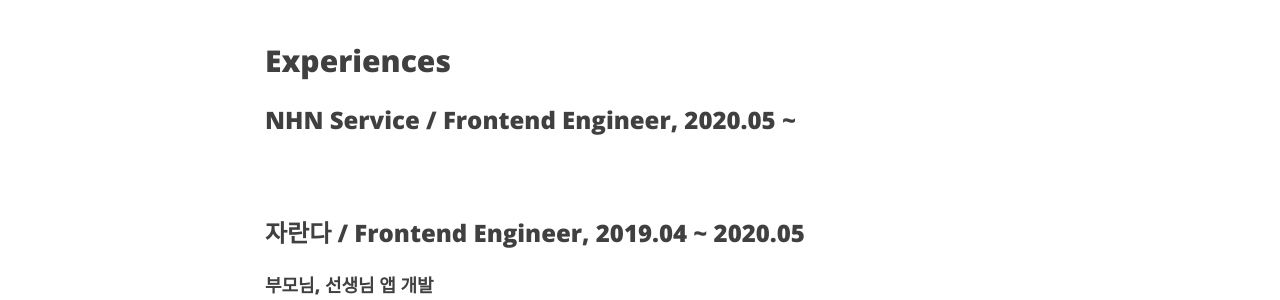
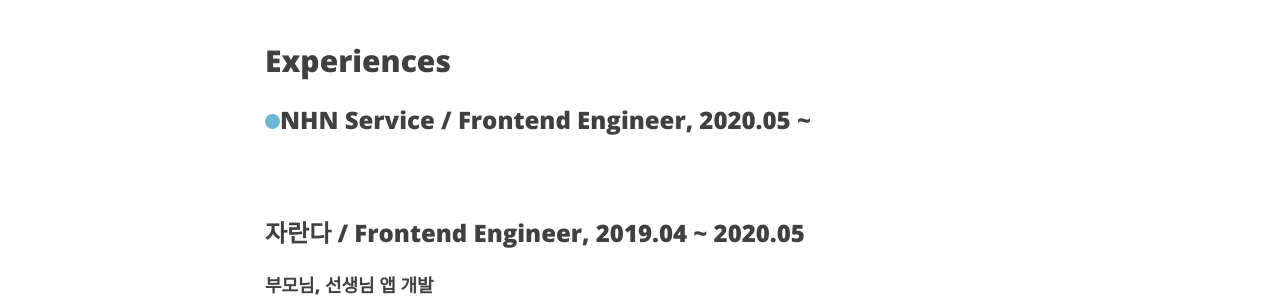
Before and after one commit to JUNWOO45/junwoo45.github.io.archived, a Jekyll site: the page built from aboutme.md, in a window 1280 px wide and 1400 px high, scrolled down 886 px. Shown: the part 150-450 px from the top of the window. Built offline with Jekyll 4.4.1, drawn with Linux system fonts in a browser that asks for light colours; nearby versions of some CDN libraries.

Commit message:
style: pseudo class test

```diff
--- a/css/main.css
+++ b/css/main.css
@@ -833,3 +833,14 @@
   font-style: italic;
   font-size: 16px;
 }
+
+#nhn-service--frontend-engineer-202005-::before {
+  content: '';
+  display: inline-block;
+  width: 15px;
+  height: 15px;
+  -moz-border-radius: 7.5px;
+  -webkit-border-radius: 7.5px;
+  border-radius: 7.5px;
+  background-color: #69b6d5;
+}
```
